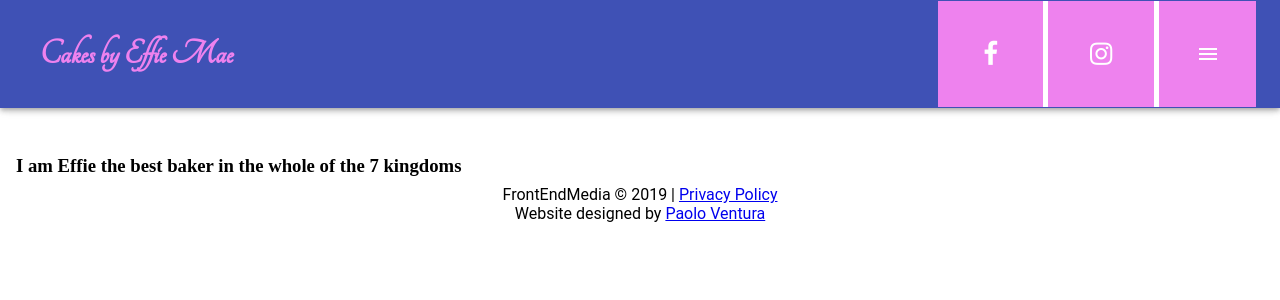
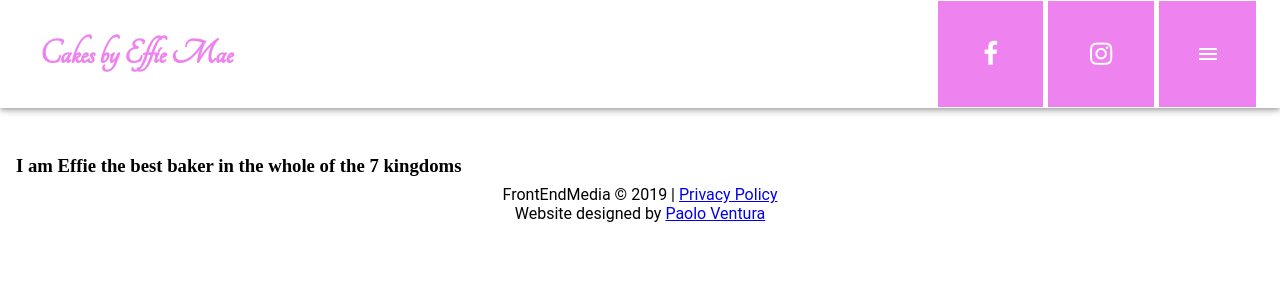
Before and after one commit to paolov1928/handmade-cakes, a React (Create React App) app: page /about in a window 1280 px wide. Shown: the top 300 px of the page. Built offline with nearby package versions, Linux system fonts and the light colour scheme.

Commit message:
navbar background back to transparent

```diff
--- a/src/components/Navbar.js
+++ b/src/components/Navbar.js
@@ -13,7 +13,8 @@ const allText = require("../copy.js")
 const useStyles = makeStyles(theme => ({
   root: {
     flexGrow: 1,
-    color: "violet"
+    color: "violet",
+    backgroundColor: "white"
   },
   menuButton: {
     backgroundColor: "violet",
@@ -43,7 +44,7 @@ function MenuAppBar() {
 
   return (
     <div className={classes.root}>
-      <AppBar position="static">
+      <AppBar color="transparent" position="static">
         <Toolbar>
           <div className="NavBarTitle">
             <p>
@@ -53,11 +54,11 @@ function MenuAppBar() {
           <div className={classes.socialButtons}>
             <a
               href="https://www.facebook.com/cakesbyeffiemae/"
-              class="fa fa-facebook"
+              className="fa fa-facebook"
             />
             <a
               href="https://www.instagram.com/handmadecakesbyeffiemae/"
-              class="fa fa-instagram"
+              className="fa fa-instagram"
             />
             <div className={classes.menuButton}>
               <IconButton
```
